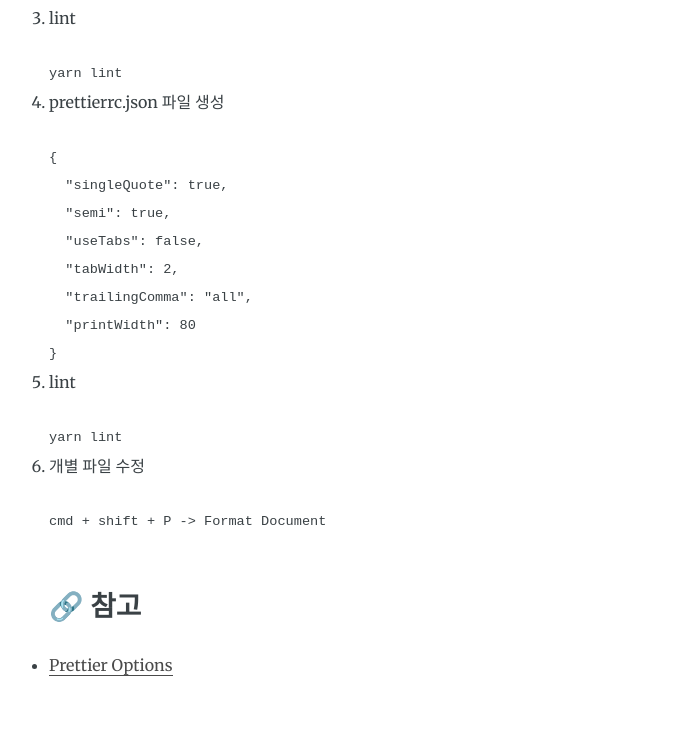
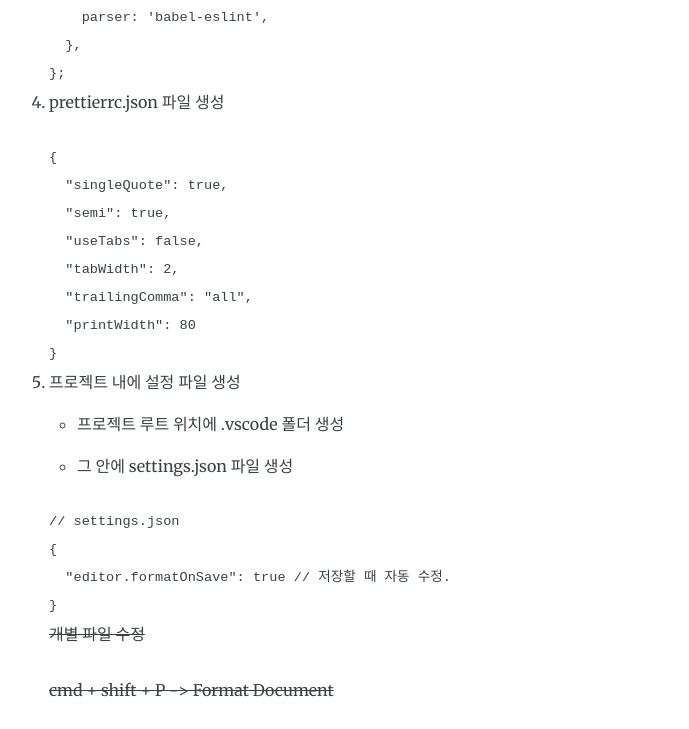
Before and after one commit to justinaus/blog-gatsby, a Gatsby site: page /prettier/ in a window 1280 px wide. Shown: the part 1391-2120 px from the top of the page, without its empty margins (276-965 px from the left). Built offline with nearby package versions, Linux system fonts and the light colour scheme; Gatsby itself is replaced by a stand-in of ours; some packages are replaced by stand-ins of ours; code samples lack their colours.

Commit message:
Update content prettier

````diff
--- a/content/blog/prettier/index.md
+++ b/content/blog/prettier/index.md
@@ -15,23 +15,28 @@ description: Hello Prettier.
 - 대세를 따른다.
 
 
-## 방식
+## 내가 할 방식
 
-vscode에 익스텐션 설치해서 사용하는 방법도 있지만, 지금까지 고민한 바로는 코드 스타일 설정 파일이 프로젝트 내에 있는 게 좋은 것 같다.
+vscode에서 글로벌하게 설정할 수도 있지만,
 
+지금까지 고민한 바로는 코드 스타일 설정 파일이 프로젝트 내에 있는 게 좋은 것 같다.
 (vue-cli 처음 프로젝트 생성할 때 manually로 선택할 수도 있다. (eslint + prettier))
 
 
 ## get started
 
-1. 설치
+1. Prettier extension 설치
+    - vscode - 확장 >  Prettier - Code formatter 설치
+
+
+2. Prettier 설치
 
 ```bash
 yarn add @vue/eslint-config-prettier eslint-plugin-prettier --dev
 ```
 
 
-2. .eslintrc.js 파일 생성, package.json 파일에서 eslintConfig 분리
+3. .eslintrc.js 파일 생성, package.json 파일에서 eslintConfig 분리
 
 ```js
 // .eslintrc.js
@@ -52,13 +57,6 @@ module.exports = {
 ```
 
 
-3. lint
-
-```bash
-yarn lint
-```
-
-
 4. prettierrc.json 파일 생성
 
 ```json
@@ -73,18 +71,22 @@ yarn lint
 ```
 
 
-5. lint
-
-```bash
-yarn lint
+5. 프로젝트 내에 설정 파일 생성
+    - 프로젝트 루트 위치에 .vscode 폴더 생성
+    - 그 안에 settings.json 파일 생성
+```js
+// settings.json
+{
+  "editor.formatOnSave": true // 저장할 때 자동 수정.
+}
 ```
 
 
-6. 개별 파일 수정
+~~개별 파일 수정~~
 
-```bash
-cmd + shift + P -> Format Document
-```
+~~cmd + shift + P -> Format Document~~
+
+
 
 
 ## 🔗 참고
````
